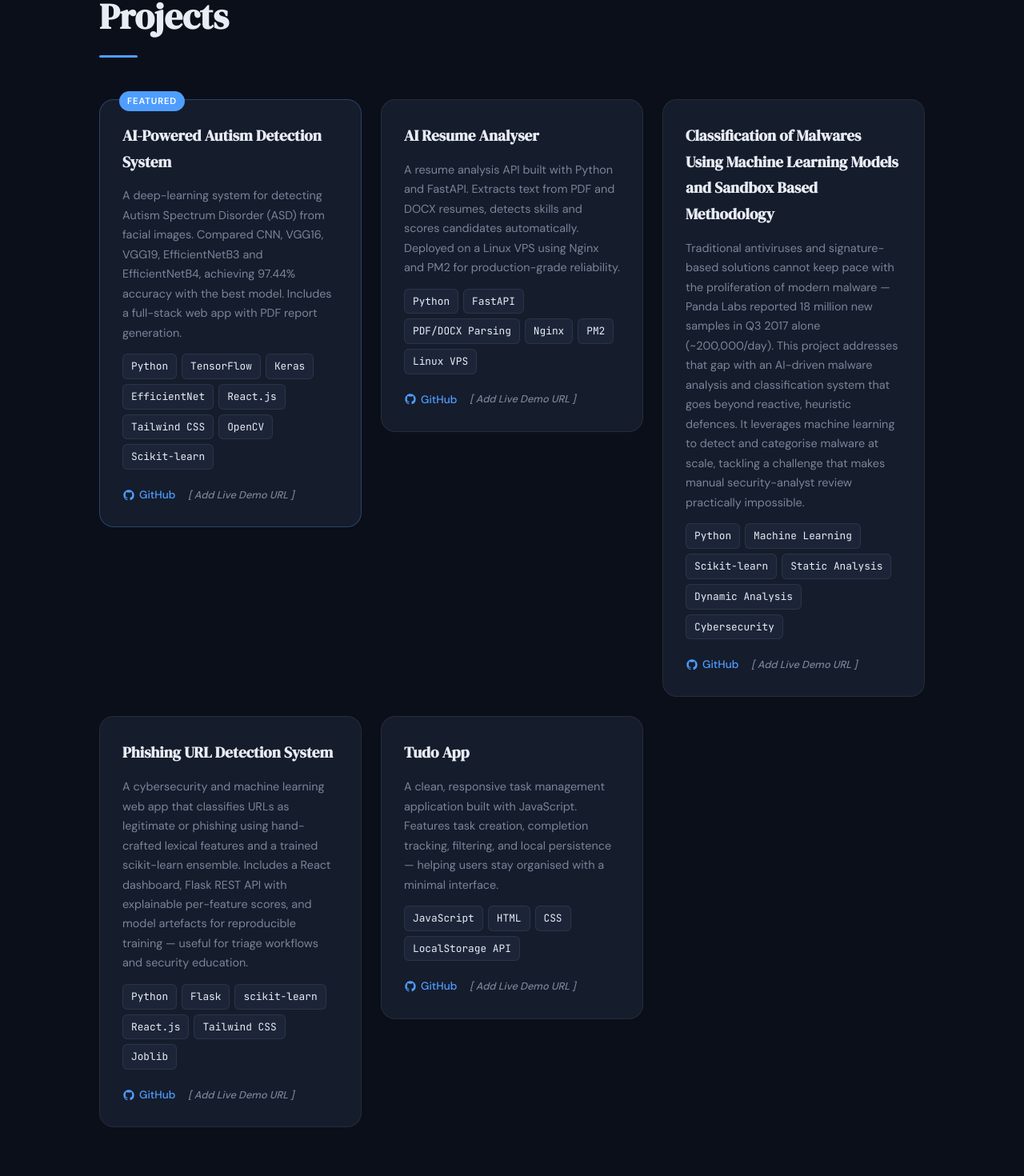
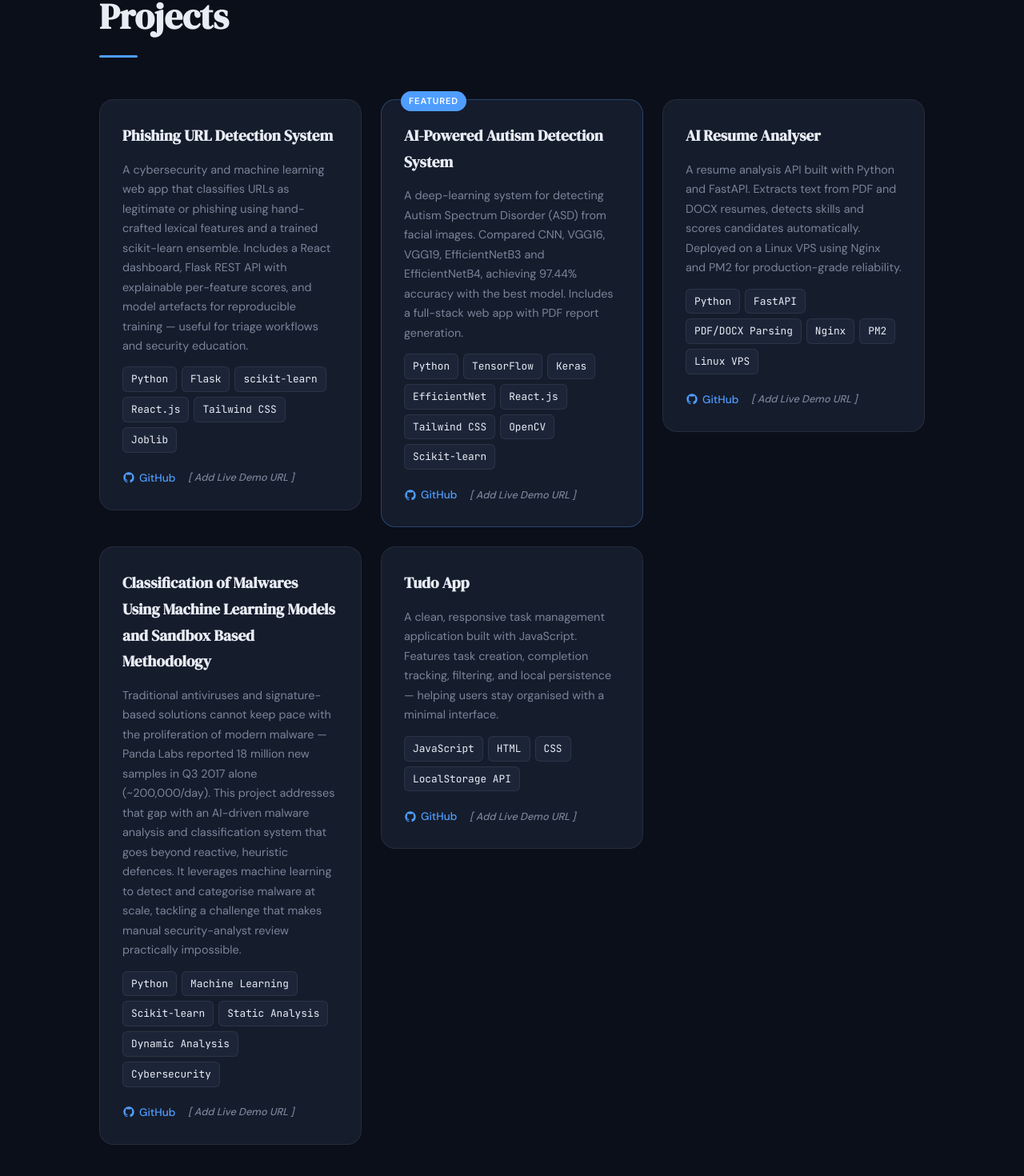
Before and after one commit to Sahamamjad/sahamamjad.github.io, a React (Vite) app: page / in a window 1280 px wide. Shown: the part 2557-4027 px from the top of the page at 80% size. Built offline with nearby package versions, Linux system fonts and the light colour scheme.

Commit message:
Reorder projects: phishing URL detection first

```diff
--- a/src/App.jsx
+++ b/src/App.jsx
@@ -13,6 +13,15 @@ const SKILLS = {
 };
 
 const PROJECTS = [
+  {
+    title: "Phishing URL Detection System",
+    description:
+      "A cybersecurity and machine learning web app that classifies URLs as legitimate or phishing using hand-crafted lexical features and a trained scikit-learn ensemble. Includes a React dashboard, Flask REST API with explainable per-feature scores, and model artefacts for reproducible training — useful for triage workflows and security education.",
+    tech: ["Python", "Flask", "scikit-learn", "React.js", "Tailwind CSS", "Joblib"],
+    github: "https://github.com/sahamamjad/phishing-url-detection",
+    demo: null,
+    highlight: false,
+  },
   {
     title: "AI-Powered Autism Detection System",
     description:
@@ -37,15 +46,6 @@ const PROJECTS = [
       "Traditional antiviruses and signature-based solutions cannot keep pace with the proliferation of modern malware — Panda Labs reported 18 million new samples in Q3 2017 alone (~200,000/day). This project addresses that gap with an AI-driven malware analysis and classification system that goes beyond reactive, heuristic defences. It leverages machine learning to detect and categorise malware at scale, tackling a challenge that makes manual security-analyst review practically impossible.",
     tech: ["Python", "Machine Learning", "Scikit-learn", "Static Analysis", "Dynamic Analysis", "Cybersecurity"],
     github: "https://github.com/Sahamamjad/malware-classification",
-    demo: null,
-    highlight: false,
-  },
-  {
-    title: "Phishing URL Detection System",
-    description:
-      "A cybersecurity and machine learning web app that classifies URLs as legitimate or phishing using hand-crafted lexical features and a trained scikit-learn ensemble. Includes a React dashboard, Flask REST API with explainable per-feature scores, and model artefacts for reproducible training — useful for triage workflows and security education.",
-    tech: ["Python", "Flask", "scikit-learn", "React.js", "Tailwind CSS", "Joblib"],
-    github: "https://github.com/sahamamjad/phishing-url-detection",
     demo: null,
     highlight: false,
   },
```
